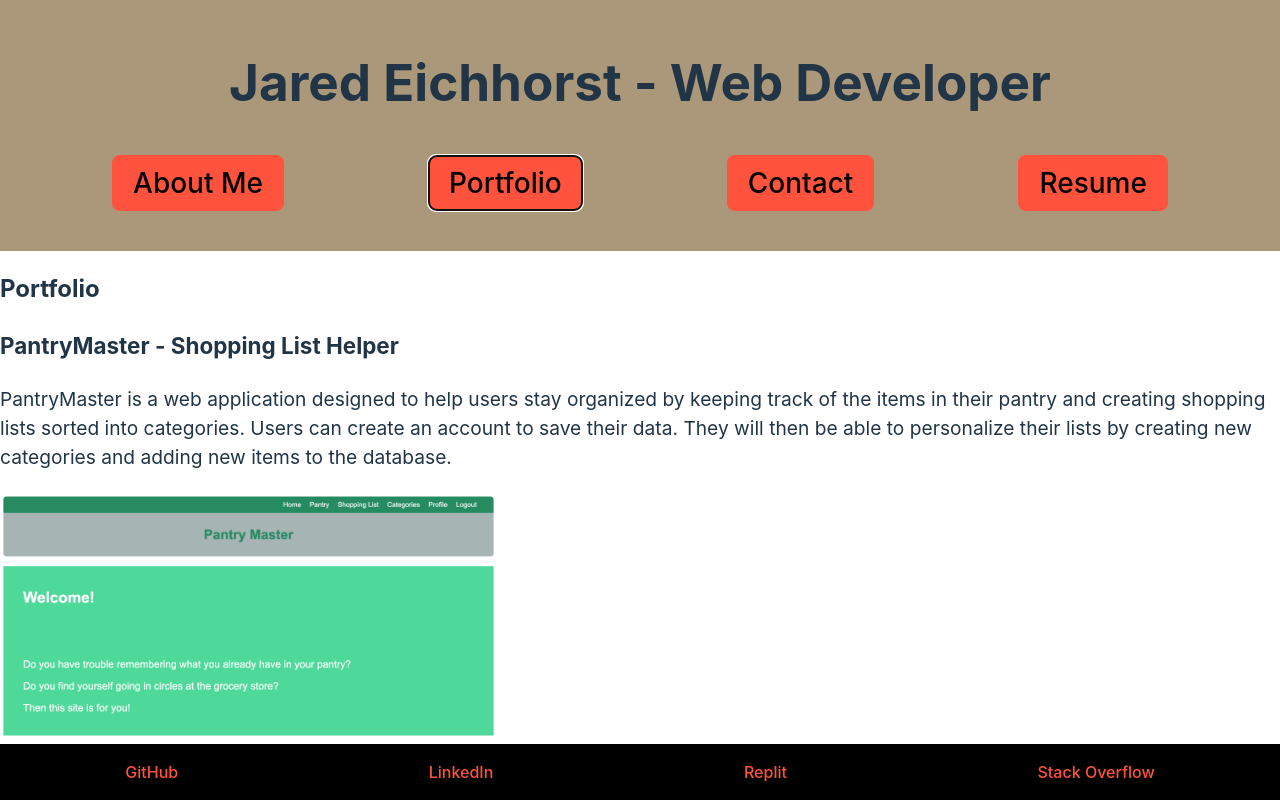
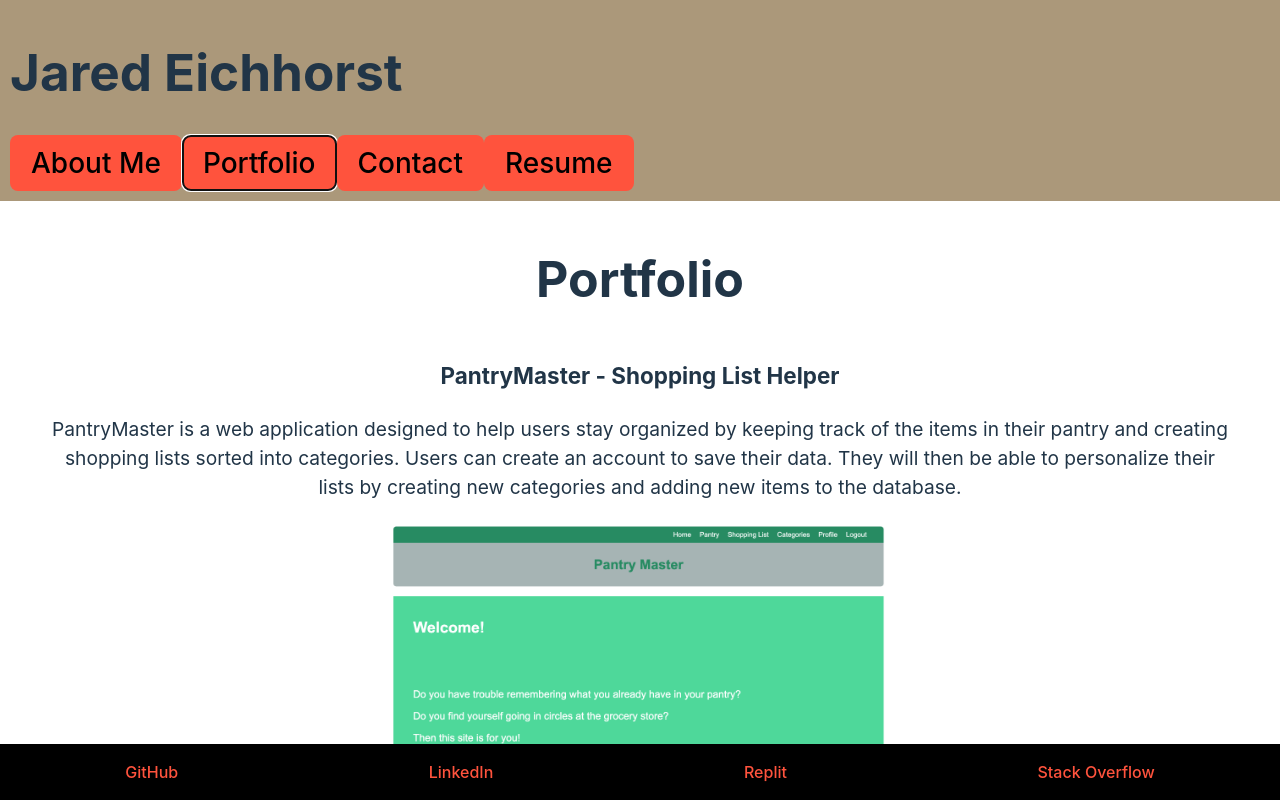
Before and after one commit to Jarede712/React-Portfolio-Jared-Eichhorst, a React (Vite) app in the folder React Portfolio/: page / in a window 1280 px wide. Both pictures are taken after a click on the button "Portfolio". Shown: the top 800 px of the page. Built offline with nearby package versions, Linux system fonts and the light colour scheme.

Commit message:
added more styling to components

```diff
--- a/React Portfolio/src/components/Contact.jsx
+++ b/React Portfolio/src/components/Contact.jsx
@@ -1,7 +1,7 @@
 const Contact = () => {
   return (
     <section className="contact-container">
-      <h2>Contact</h2>
+      <h2 className="contact-title">Contact</h2>
       <form>
         <div>
           <label htmlFor="name">Name:</label>
--- a/React Portfolio/src/components/Header.jsx
+++ b/React Portfolio/src/components/Header.jsx
@@ -5,7 +5,7 @@ const Header = ({ currentPage, setCurrentPage }) => {
 
   return (
     <header className="header-style">
-      <h1>Jared Eichhorst - Web Developer</h1>
+      <h1>Jared Eichhorst</h1>
       <Navigation
         pages={pages}
         currentPage={currentPage}
--- a/React Portfolio/src/components/Portfolio.jsx
+++ b/React Portfolio/src/components/Portfolio.jsx
@@ -42,7 +42,7 @@ const Portfolio = () => {
 
   return (
     <section>
-      <h2>Portfolio</h2>
+      <h2 className="portfolio-title">Portfolio</h2>
       <div className="projects">
         {projects.map((project) => (
           <Project key={project.title} {...project} />
--- a/React Portfolio/src/index.css
+++ b/React Portfolio/src/index.css
@@ -81,6 +81,7 @@ button:focus-visible {
   text-align: center;
   margin: 60px;
   margin-bottom: 100px;
+  font-size: 20px;
 }
 
 .about-me-title {
@@ -102,19 +103,20 @@ button:focus-visible {
 .header-style {
   background-color: #ab987a;
   color: #213547;
-  padding: 20px;
-  text-align: center;
+  padding: 10px;
+  text-align: left;
 }
 
 .project-links {
   display: flex;
-  justify-content: left;
+  justify-content: center;
   gap: 60px;
   padding: 10px 0;
   margin-bottom: 60px;
 }
 
 .contact-container {
+  margin-left: 50px;
   margin-bottom: 100px;
 }
 
@@ -140,8 +142,16 @@ button:focus-visible {
   font-size: 1.2em;
 }
 
+.portfolio-title {
+  text-align: center;
+  font-size: 50px;
+}
+
 .project {
+  text-align: center;
   font-size: larger;
+  margin-left: 50px;
+  margin-right: 50px;
 }
 
 .project-image {
@@ -152,9 +162,8 @@ button:focus-visible {
 
 .nav-link-item {
   display: flex;
-  justify-content: space-around;
-  padding: 10px;
-  margin: 10px;
+  flex-direction: row;
+  justify-content: left;
 }
 
 .nav-link-item button {
@@ -165,7 +174,12 @@ button:focus-visible {
 
 .resume-container {
   font-size: larger;
+  margin-left: 50px;
 }
 .contact-submit-button {
   background-color: #ff533d;
 }
+
+.contact-title {
+  font-size: 30px;
+}
--- a/React Portfolio/vite.config.js
+++ b/React Portfolio/vite.config.js
@@ -5,7 +5,7 @@ import react from '@vitejs/plugin-react';
 export default defineConfig({
   plugins: [react()],
   server: {
-    port: 3000,
+    port: 3001,
     open: true,
   },
 });
```
